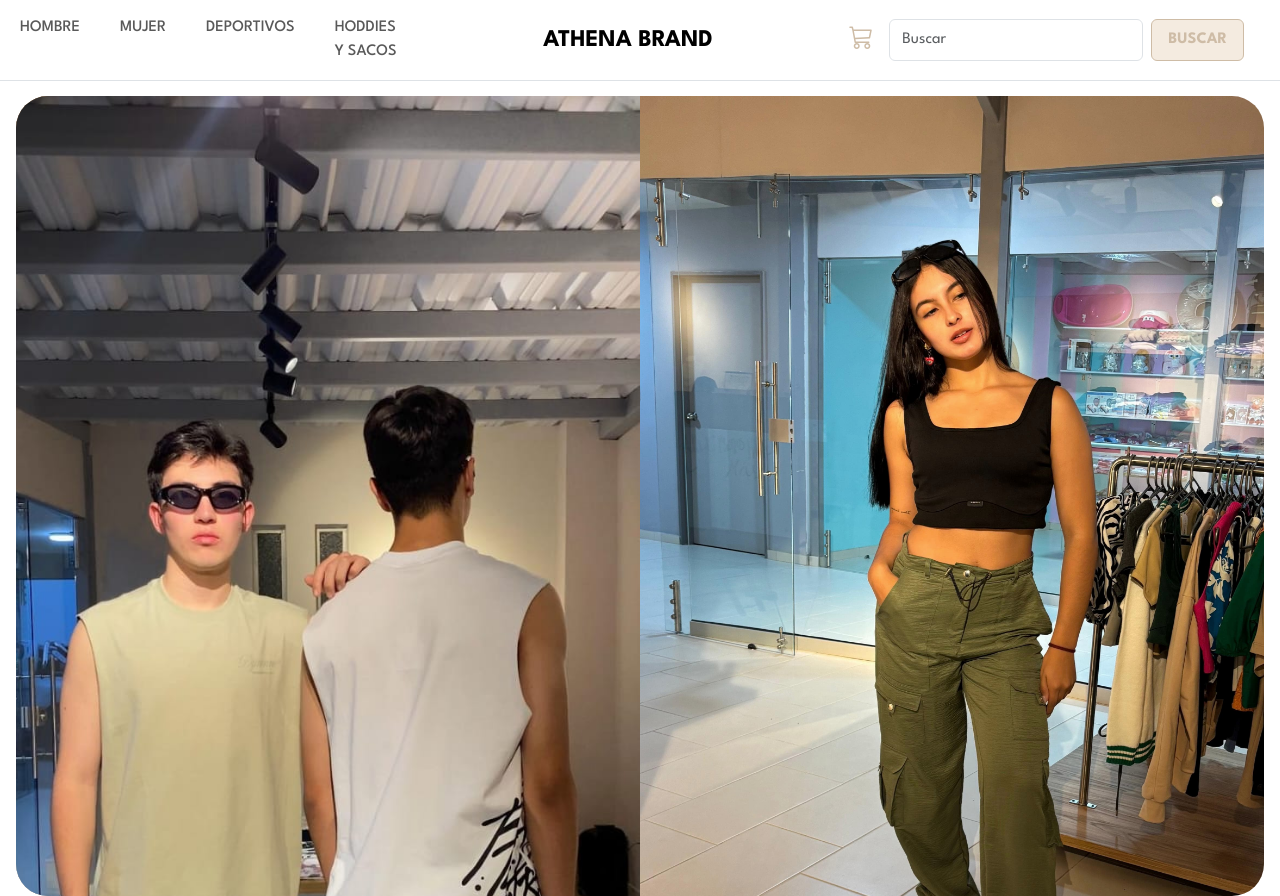
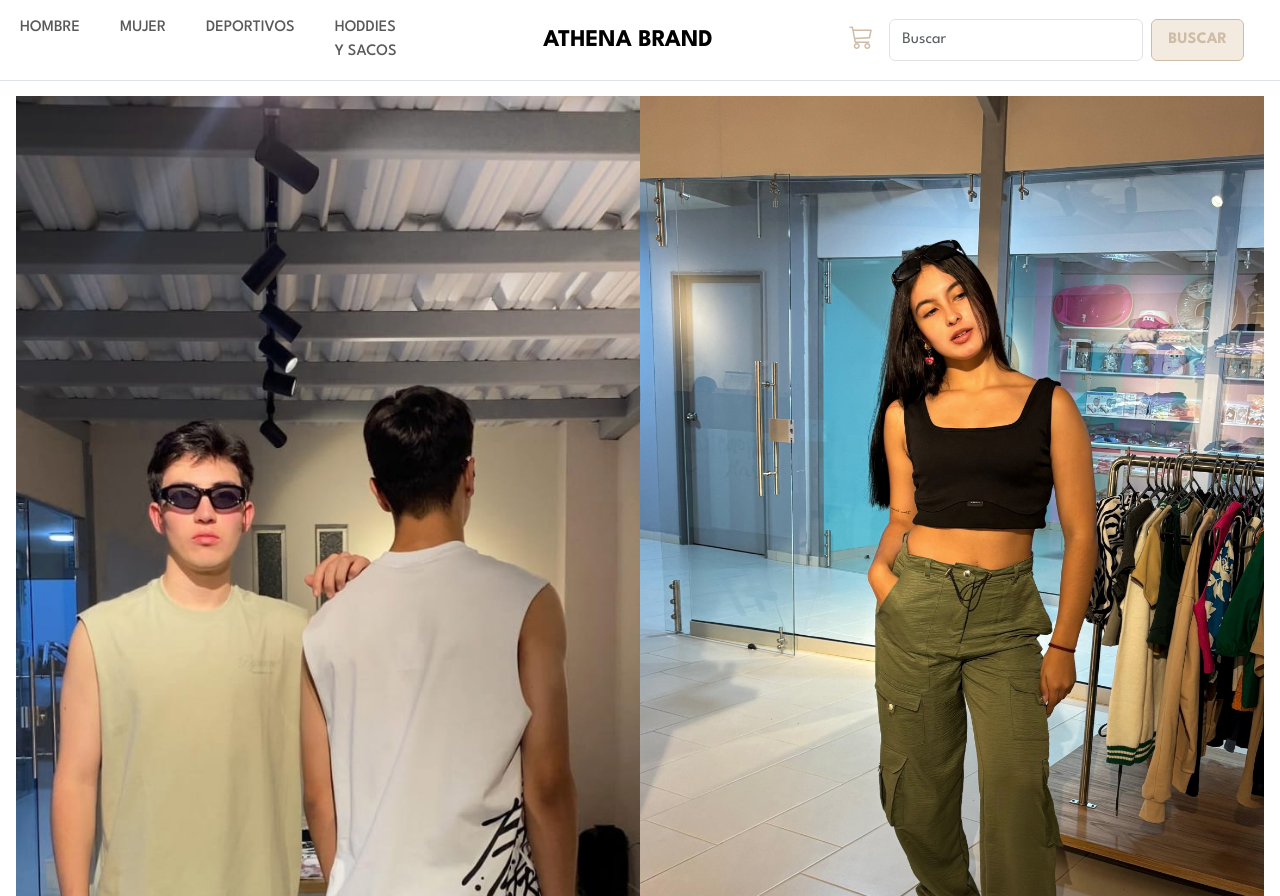
Before and after one commit to Daniel-Hernandez2209/athena_brand, a plain HTML site: page index.html in a window 1280 px wide. Drawn offline with nearby package versions, Linux system fonts and the light colour scheme.

Commit message:
cambie estilos en css

```diff
--- a/style.css
+++ b/style.css
@@ -62,9 +62,7 @@ box-shadow: none;
 
 
   }
-  .carousel-inner{
-    border-radius: 2rem;
-  }
+
 
 @media(max-width: 280px) {
   .custom-nav-wrap {
```
